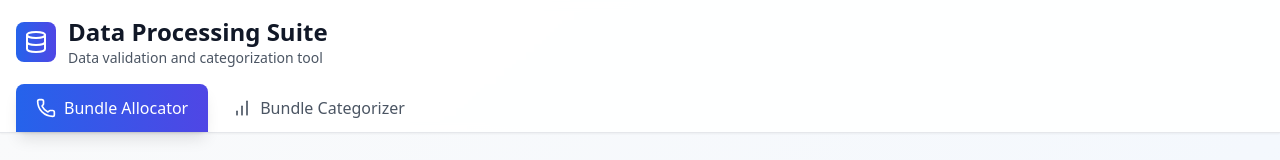
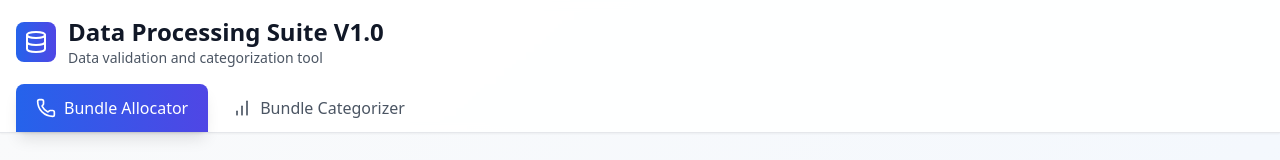
Before and after one commit to pdushie/bundle-allocator, a React (Create React App) app: page / in a window 1280 px wide. Shown: the top 160 px of the page. Built offline with nearby package versions, Linux system fonts and the light colour scheme.

Commit message:
updated regex to split by hyphen

```diff
--- a/src/App.tsx
+++ b/src/App.tsx
@@ -51,7 +51,7 @@ function BundleAllocatorApp({
       // First pass: collect all phone numbers and identify duplicates
       lines.forEach((line) => {
         const cleanedLine = line.replace(/\./g, " ").trim();
-        const parts = cleanedLine.split(/\s+/);
+        const parts = cleanedLine.split(/[\s-]+/);
 
         if (parts.length >= 2) {
           const phoneRaw = parts[0];
@@ -74,7 +74,7 @@ function BundleAllocatorApp({
       // Second pass: create entries with duplicate flag
       lines.forEach((line) => {
         const cleanedLine = line.replace(/\./g, " ").trim();
-        const parts = cleanedLine.split(/\s+/);
+        const parts = cleanedLine.split(/[\s-]+/);
 
         if (parts.length >= 2) {
           const phoneRaw = parts[0];
@@ -526,7 +526,7 @@ function BundleCategorizerApp({
     const allocationSummary: AllocationSummary = {};
 
     lines.forEach(line => {
-      const parts = line.split(/\s+/);
+      const parts = line.split(/[\s-]+/); // split by spaces, tabs, or hyphens
       let allocation = parts[1] || "";
       allocation = allocation.replace(/[^0-9]/g, "");
 
@@ -775,7 +775,7 @@ export default function App() {
                 <Database className="w-6 h-6 text-white" />
               </div>
               <div>
-                <h1 className="text-2xl font-bold text-gray-900">Data Processing Suite</h1>
+                <h1 className="text-2xl font-bold text-gray-900">Data Processing Suite V1.0</h1>
                 <p className="text-sm text-gray-600">Data validation and categorization tool</p>
               </div>
             </div>
```
